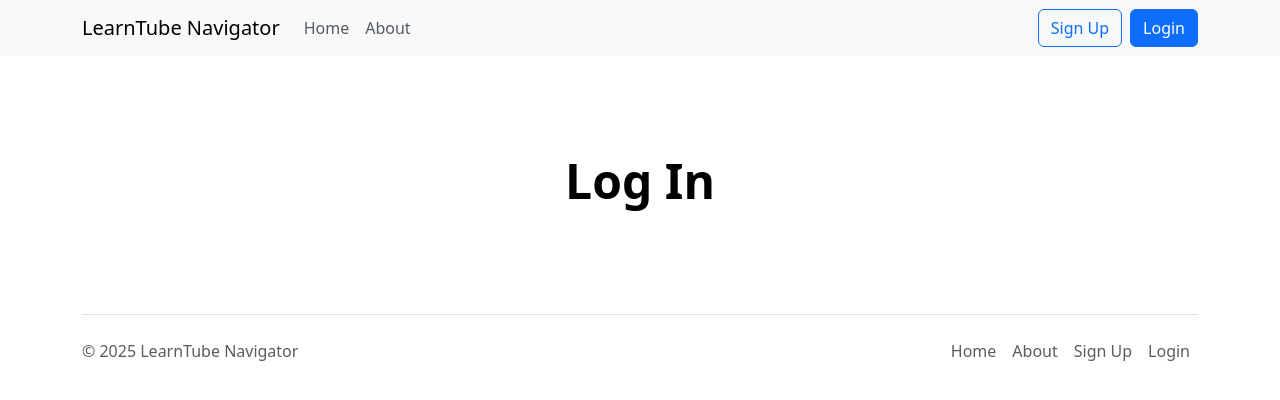
After one commit to EdwinRodger/education-website, a Flask app: page /login in a window 1280 px wide. The commit adds this page. Shown: the top 400 px of the page. Run offline with Flask 3, Linux system fonts and the light colour scheme.

Commit message:
add login and signup

```diff
--- a/app.py
+++ b/app.py
@@ -14,5 +14,15 @@ def about():
     return render_template("about.html")
 
 
+@app.route("/signup")
+def signup():
+    return render_template("signup.html")
+
+
+@app.route("/login")
+def login():
+    return render_template("login.html")
+
+
 if __name__ == "__main__":
     app.run(debug=True)
--- a/templates/layout.html
+++ b/templates/layout.html
@@ -13,7 +13,7 @@
     <header>
         <nav class="navbar navbar-expand-lg bg-body-tertiary">
             <div class="container container-fluid">
-                <a class="navbar-brand" href="#">LearnTube Navigator</a>
+                <a class="navbar-brand" href="/">LearnTube Navigator</a>
                 <button class="navbar-toggler" type="button" data-bs-toggle="collapse"
                     data-bs-target="#navbarSupportedContent" aria-controls="navbarSupportedContent"
                     aria-expanded="false" aria-label="Toggle navigation">
@@ -24,8 +24,8 @@
                         <li class="nav-item"><a href="/" class="nav-link px-2 text-body-secondary">Home</a></li>
                         <li class="nav-item"><a href="/about" class="nav-link px-2 text-body-secondary">About</a></li>
                     </ul>
-                    <button class="btn btn-outline-primary ms-auto me-2">Sign Up</button>
-                    <button class="btn btn-primary">Login</button>
+                    <a class="btn btn-outline-primary ms-auto me-2" href="/signup">Sign Up</a>
+                    <a class="btn btn-primary" href="/login">Login</a>
                 </div>
             </div>
         </nav>
--- /dev/null
+++ b/templates/login.html
@@ -0,0 +1,7 @@
+{% extends 'layout.html' %}
+
+{% block main %}
+<div class="px-4 py-5 my-5 text-center">
+    <h1 class="display-5 fw-bold text-body-emphasis">Log In</h1>
+</div>
+{% endblock %}
```
Also changed, not shown: templates/signup.html (added, +7 -0 lines).
